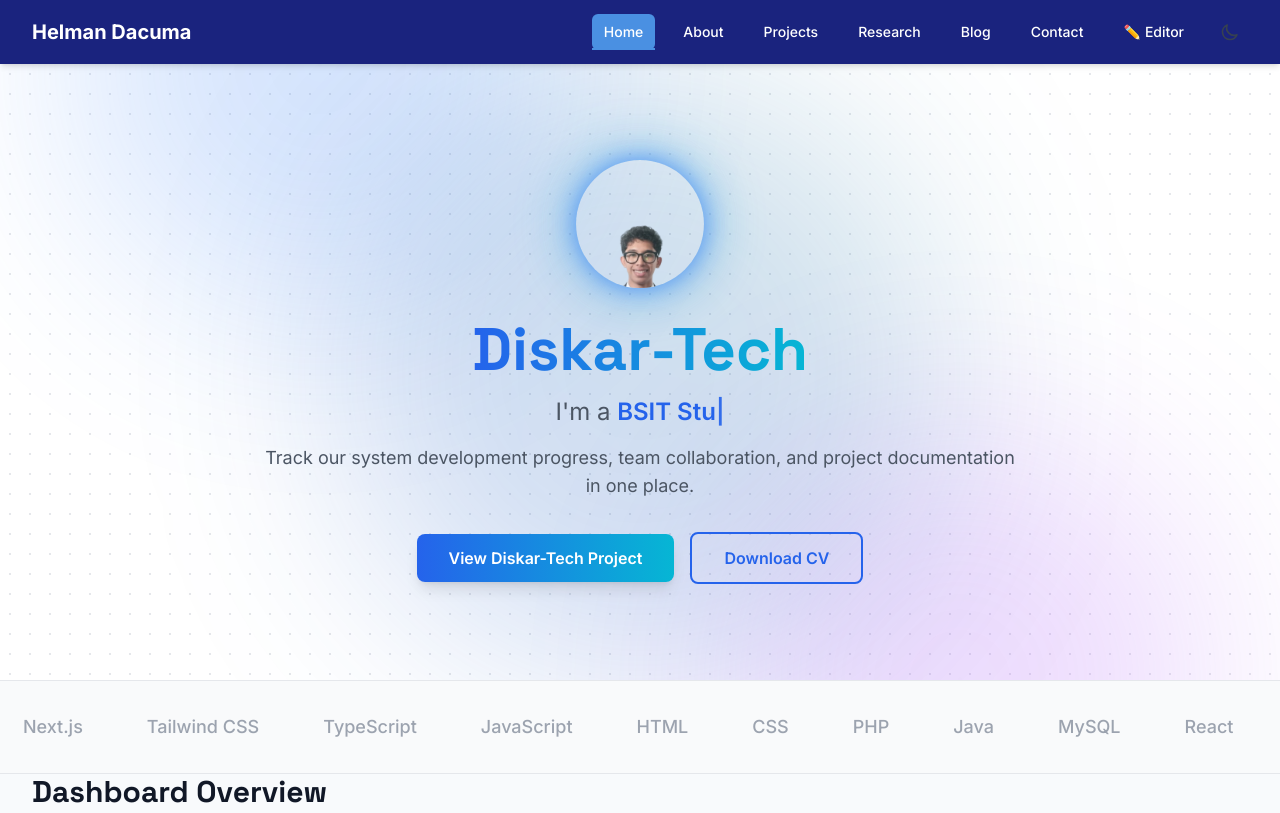
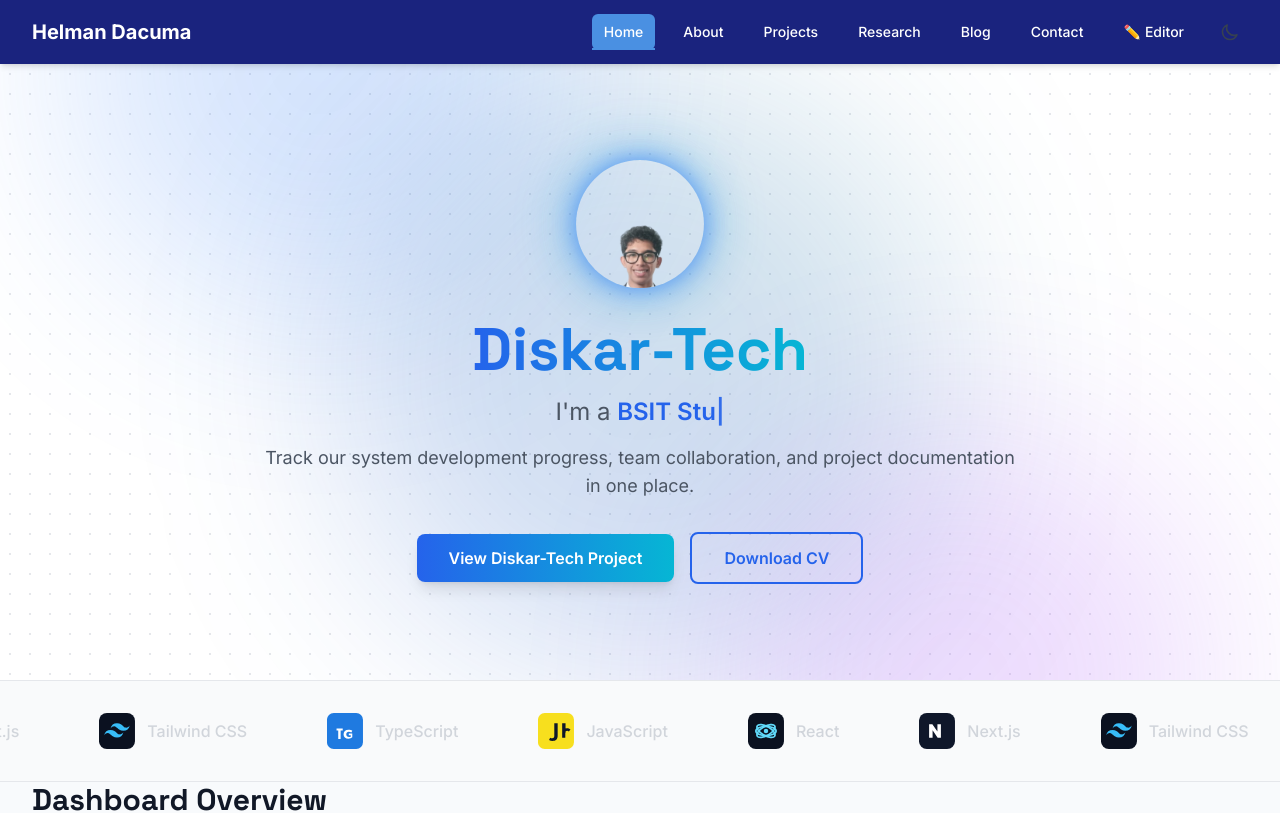
Before and after one commit to Dashersd/blog, a Next.js app: page / in a window 1280 px wide. Shown: the top 813 px of the page. Built offline with nearby package versions, Linux system fonts and the light colour scheme.

Commit message:
Swap tech marquee text for logo icons

```diff
--- a/components/TechMarquee.tsx
+++ b/components/TechMarquee.tsx
@@ -1,16 +1,73 @@
 'use client';
 
-const technologies = [
-  'React',
-  'Next.js',
-  'Tailwind CSS',
-  'TypeScript',
-  'JavaScript',
-  'HTML',
-  'CSS',
-  'PHP',
-  'Java',
-  'MySQL',
+type TechLogo = {
+  name: string;
+  svg: JSX.Element;
+};
+
+const technologies: TechLogo[] = [
+  {
+    name: 'Next.js',
+    svg: (
+      <svg viewBox="0 0 64 64" className="h-9 w-9 text-white" role="img" aria-label="Next.js">
+        <rect width="64" height="64" rx="14" className="fill-[#0F172A]" />
+        <path
+          d="M18 20h5.8l9 13.1V20H39v24h-5.8l-9-13.2V44H18V20Z"
+          className="fill-white"
+        />
+      </svg>
+    ),
+  },
+  {
+    name: 'Tailwind CSS',
+    svg: (
+      <svg viewBox="0 0 64 64" className="h-9 w-9" role="img" aria-label="Tailwind CSS">
+        <rect width="64" height="64" rx="14" className="fill-[#0B1120]" />
+        <path
+          d="M32 18c-6.2 0-10 3.1-11.4 9.4 2.3-3.1 4.9-4.3 7.9-3.6 1.7.4 2.9 1.7 4.2 3 2.2 2.3 4.7 4.9 10.7 4.9 6.2 0 10-3.1 11.4-9.4-2.3 3.1-4.9 4.3-7.9 3.6-1.7-.4-2.9-1.7-4.2-3C40.5 20.6 38 18 32 18Zm-11.4 12c-6.2 0-10 3.1-11.4 9.4 2.3-3.1 4.9-4.3 7.9-3.6 1.7.4 2.9 1.7 4.2 3 2.2 2.3 4.7 4.9 10.7 4.9 6.2 0 10-3.1 11.4-9.4-2.3 3.1-4.9 4.3-7.9 3.6-1.7-.4-2.9-1.7-4.2-3-2.2-2.3-4.7-4.9-10.7-4.9Z"
+          className="fill-[#38BDF8]"
+        />
+      </svg>
+    ),
+  },
+  {
+    name: 'TypeScript',
+    svg: (
+      <svg viewBox="0 0 64 64" className="h-9 w-9" role="img" aria-label="TypeScript">
+        <rect width="64" height="64" rx="12" className="fill-[#1F7AE0]" />
+        <path
+          d="M17 27.5h11v3.5h-3.7V46H20V31h-3V27.5Zm12.5 10.6c0-5.1 3.1-8.5 9-8.5 2.6 0 4.7.6 6.6 2l-1.8 3c-1.4-.9-2.6-1.4-4.5-1.4-2.8 0-4.5 1.9-4.5 4.8 0 3 1.9 4.8 5 4.8 1.1 0 2.1-.2 3-.7v-2.5h-3.5v-3.2H45V43c-1.7 1.5-3.9 2.6-6.8 2.6-5.4 0-8.7-3.3-8.7-7.5Z"
+          className="fill-white"
+        />
+      </svg>
+    ),
+  },
+  {
+    name: 'JavaScript',
+    svg: (
+      <svg viewBox="0 0 64 64" className="h-9 w-9" role="img" aria-label="JavaScript">
+        <rect width="64" height="64" rx="12" className="fill-[#F7DF1E]" />
+        <path
+          d="M29 18h6v22.5c0 6.5-3.6 9.2-8.9 9.2-2.7 0-4.6-.5-6.4-1.5l1.9-4.4c1.1.6 2.3 1 3.7 1 2.2 0 3.7-.9 3.7-3.7V18Zm14 17.4c0-5 3.5-8.4 8.4-8.4 2.7 0 4.6.8 6.4 2.5l-3 3.4c-.9-.8-1.8-1.3-3-1.3-1.9 0-3.2 1.3-3.2 3.8V44H43V18h6v17.4Z"
+          className="fill-[#0F172A]"
+        />
+      </svg>
+    ),
+  },
+  {
+    name: 'React',
+    svg: (
+      <svg viewBox="0 0 64 64" className="h-9 w-9" role="img" aria-label="React">
+        <rect width="64" height="64" rx="14" className="fill-[#0B1120]" />
+        <g className="stroke-[#61DAFB]" strokeWidth="3" fill="none">
+          <ellipse cx="32" cy="32" rx="18" ry="8" />
+          <ellipse cx="32" cy="32" rx="8" ry="18" transform="rotate(60 32 32)" />
+          <ellipse cx="32" cy="32" rx="8" ry="18" transform="rotate(-60 32 32)" />
+        </g>
+        <circle cx="32" cy="32" r="4" className="fill-[#61DAFB]" />
+      </svg>
+    ),
+  },
 ];
 
 export default function TechMarquee() {
@@ -21,12 +78,13 @@ export default function TechMarquee() {
     <div className="relative overflow-hidden bg-gray-50 dark:bg-slate-800 py-8 border-y border-gray-200 dark:border-slate-700">
       <div className="flex animate-marquee whitespace-nowrap">
         {duplicatedTechs.map((tech, index) => (
-          <span
-            key={index}
-            className="mx-8 text-gray-400 dark:text-gray-500 text-lg font-medium"
+          <div
+            key={`${tech.name}-${index}`}
+            className="mx-10 flex items-center gap-3 text-gray-300 dark:text-gray-300"
           >
-            {tech}
-          </span>
+            {tech.svg}
+            <span className="text-base font-medium">{tech.name}</span>
+          </div>
         ))}
       </div>
     </div>
```
